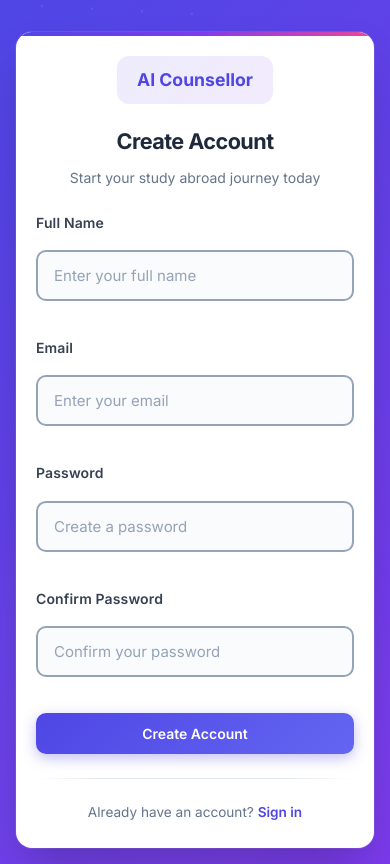
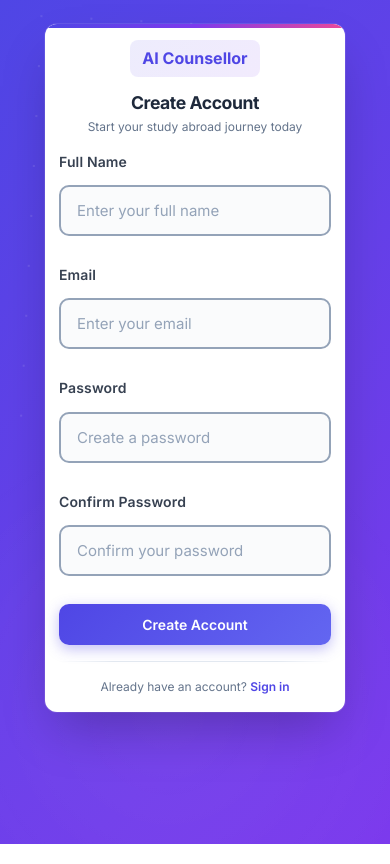
Before and after one commit to Kishan-kp-ai/study-abroad-platform, a React (Create React App) app in the folder frontend/: page /signup in a window 390 px wide. Built offline with nearby package versions, Linux system fonts and the light colour scheme; no server answers.

Commit message:
Fix React refresh 404 on Render

```diff
--- a/frontend/src/pages/Auth.css
+++ b/frontend/src/pages/Auth.css
@@ -57,7 +57,7 @@
 
 .auth-container {
   width: 100%;
-  max-width: 420px;
+  max-width: 360px;
   position: relative;
   z-index: 1;
 }
@@ -76,8 +76,8 @@
 
 .auth-card {
   background: white;
-  border-radius: 20px;
-  padding: 1.5rem;
+  border-radius: 14px;
+  padding: 1rem;
   box-shadow:
     0 25px 50px -12px rgba(0, 0, 0, 0.25),
     0 0 0 1px rgba(255, 255, 255, 0.1),
@@ -106,22 +106,22 @@
 
 .auth-header {
   text-align: center;
-  margin-bottom: 2rem;
+  margin-bottom: 0.875rem;
 }
 
 /* Logo with decorative element */
 .auth-logo {
-  font-size: 1.5rem;
+  font-size: 1.1rem;
   font-weight: 700;
   color: #4F46E5;
   display: inline-flex;
   align-items: center;
   justify-content: center;
-  margin-bottom: 1.5rem;
+  margin-bottom: 0.625rem;
   position: relative;
-  padding: 0.75rem 1.5rem;
+  padding: 0.4rem 0.875rem;
   background: linear-gradient(135deg, rgba(79, 70, 229, 0.1) 0%, rgba(124, 58, 237, 0.1) 100%);
-  border-radius: 12px;
+  border-radius: 8px;
   transition: all 0.3s ease;
 }
 
@@ -131,33 +131,33 @@
 }
 
 .auth-header h1 {
-  font-size: 1.75rem;
+  font-size: 1.2rem;
   color: #1e293b;
-  margin-bottom: 0.5rem;
+  margin-bottom: 0.125rem;
   font-weight: 700;
   letter-spacing: -0.025em;
 }
 
 .auth-header p {
   color: #64748b;
-  font-size: 0.95rem;
-  line-height: 1.5;
+  font-size: 0.8rem;
+  line-height: 1.3;
 }
 
 .auth-form {
   display: flex;
   flex-direction: column;
-  gap: 1.25rem;
+  gap: 0.625rem;
 }
 
 .form-group {
   display: flex;
   flex-direction: column;
-  gap: 0.5rem;
+  gap: 0.2rem;
 }
 
 .form-group label {
-  font-size: 0.875rem;
+  font-size: 0.75rem;
   font-weight: 600;
   color: #374151;
   letter-spacing: 0.01em;
@@ -166,10 +166,10 @@
 .form-group input,
 .form-group select,
 .form-group textarea {
-  padding: 0.875rem 1rem;
-  border: 2px solid #e2e8f0;
-  border-radius: 10px;
-  font-size: 1rem;
+  padding: 0.5rem 0.75rem;
+  border: 1.5px solid #e2e8f0;
+  border-radius: 6px;
+  font-size: 0.85rem;
   transition: all 0.25s ease;
   background: #f8fafc;
 }
@@ -202,10 +202,10 @@
 .btn-full {
   width: 100%;
   justify-content: center;
-  padding: 0.95rem;
-  font-size: 1rem;
+  padding: 0.55rem;
+  font-size: 0.85rem;
   font-weight: 600;
-  border-radius: 10px;
+  border-radius: 6px;
   background: linear-gradient(135deg, #4F46E5 0%, #7C3AED 100%);
   color: white;
   border: none;
@@ -266,8 +266,8 @@
 /* Footer with improved divider */
 .auth-footer {
   text-align: center;
-  margin-top: 1.75rem;
-  padding-top: 1.75rem;
+  margin-top: 0.875rem;
+  padding-top: 0.875rem;
   position: relative;
 }
 
@@ -284,7 +284,7 @@
 
 .auth-footer p {
   color: #64748b;
-  font-size: 0.95rem;
+  font-size: 0.8rem;
 }
 
 .auth-footer a {
@@ -318,98 +318,119 @@
 /* Responsive adjustments */
 @media (max-width: 768px) {
   .auth-page {
-    padding: 1.5rem;
+    padding: 1rem;
     align-items: flex-start;
-    padding-top: 3rem;
+    padding-top: 2rem;
   }
 
   .auth-container {
-    max-width: 100%;
+    max-width: 320px;
   }
 
   .auth-card {
-    padding: 1.75rem 1.5rem;
-    border-radius: 18px;
-  }
-
-  .signup-card {
-    padding: 1.25rem;
+    padding: 1.25rem 1rem;
+    border-radius: 14px;
   }
 
   .auth-header {
-    margin-bottom: 1.5rem;
+    margin-bottom: 1rem;
   }
 
   .auth-logo {
-    font-size: 1.25rem;
-    padding: 0.625rem 1.25rem;
-    margin-bottom: 1.25rem;
+    font-size: 1.1rem;
+    padding: 0.4rem 0.875rem;
+    margin-bottom: 0.75rem;
+  }
+
+  .auth-header h1 {
+    font-size: 1.2rem;
+  }
+
+  .auth-header p {
+    font-size: 0.8rem;
+  }
+
+  .auth-form {
+    gap: 0.75rem;
+  }
+
+  .form-group {
+    gap: 0.25rem;
+  }
+
+  .form-group label {
+    font-size: 0.75rem;
   }
 
   .form-group input,
   .form-group select,
   .form-group textarea {
-    padding: 0.75rem 0.875rem;
-    font-size: 0.9375rem;
+    padding: 0.6rem 0.75rem;
+    font-size: 0.85rem;
+    border-radius: 6px;
   }
 
   .btn-full {
-    padding: 0.875rem;
-    font-size: 0.9375rem;
+    padding: 0.65rem;
+    font-size: 0.85rem;
+    border-radius: 6px;
   }
 
   .auth-footer {
-    margin-top: 1.5rem;
-    padding-top: 1.5rem;
+    margin-top: 1rem;
+    padding-top: 1rem;
+  }
+
+  .auth-footer p {
+    font-size: 0.8rem;
   }
 }
 
 @media (max-width: 480px) {
   .auth-page {
-    padding: 1rem;
-    padding-top: 2rem;
+    padding: 0.75rem;
+    padding-top: 1.5rem;
+  }
+
+  .auth-container {
+    max-width: 300px;
   }
 
   .auth-card {
-    padding: 1.5rem 1.25rem;
-    border-radius: 16px;
-  }
-
-  .signup-card {
-    padding: 1rem;
+    padding: 1rem 0.875rem;
+    border-radius: 12px;
   }
 
   .auth-header h1 {
-    font-size: 1.35rem;
+    font-size: 1.1rem;
   }
 
   .auth-header p {
-    font-size: 0.875rem;
+    font-size: 0.75rem;
   }
 
   .auth-logo {
-    font-size: 1.1rem;
+    font-size: 1rem;
+    padding: 0.35rem 0.75rem;
   }
 
   .form-group label {
-    font-size: 0.8rem;
+    font-size: 0.7rem;
   }
 
   .form-group input,
   .form-group select,
   .form-group textarea {
-    padding: 0.7rem 0.75rem;
-    font-size: 0.875rem;
-    border-radius: 8px;
+    padding: 0.55rem 0.65rem;
+    font-size: 0.8rem;
   }
 
   .btn-full {
-    padding: 0.75rem;
-    font-size: 0.875rem;
-    border-radius: 8px;
+    padding: 0.6rem;
+    font-size: 0.8rem;
   }
 
   .auth-footer p {
-    font-size: 0.85rem;
+    font-size: 0.75rem;
   }
 }
--- a/frontend/src/pages/LiveUniversities.js
+++ b/frontend/src/pages/LiveUniversities.js
@@ -329,7 +329,40 @@ const LiveUniversities = () => {
 
   useEffect(() => {
     fetchExchangeRates();
+    loadInitialUniversities();
   }, []);
+
+  const loadInitialUniversities = async () => {
+    setLoading(true);
+    try {
+      const countries = ['Australia', 'Canada', 'France', 'Germany', 'Ireland'];
+      const allUniversities = [];
+
+      for (const country of countries) {
+        try {
+          const result = await liveUniversityApi.getByCountry(country);
+          if (result.data && result.data.length > 0) {
+            allUniversities.push(...result.data.slice(0, 10));
+          }
+        } catch (err) {
+          console.error(`Failed to load universities from ${country}:`, err);
+        }
+      }
+
+      if (allUniversities.length > 0) {
+        setUniversities(allUniversities);
+        setFetchInfo({
+          source: 'live-api',
+          fetchedAt: new Date().toISOString(),
+          count: allUniversities.length
+        });
+      }
+    } catch (err) {
+      console.error('Failed to load initial universities:', err);
+    } finally {
+      setLoading(false);
+    }
+  };
 
   const fetchExchangeRates = async () => {
     try {
--- a/frontend/src/pages/Onboarding.css
+++ b/frontend/src/pages/Onboarding.css
@@ -40,6 +40,40 @@
     opacity: 1;
     transform: scale(1);
   }
+}
+
+/* Progress Bar */
+.onboarding-progress {
+  display: flex;
+  align-items: center;
+  gap: 0.75rem;
+  padding: 0.75rem 1.5rem;
+  background: linear-gradient(135deg, #f0f9ff 0%, #e0f2fe 100%);
+  border-bottom: 1px solid #e2e8f0;
+}
+
+.progress-bar {
+  flex: 1;
+  height: 8px;
+  background: #e2e8f0;
+  border-radius: 4px;
+  overflow: hidden;
+}
+
+.progress-fill {
+  height: 100%;
+  background: linear-gradient(90deg, #4F46E5 0%, #7C3AED 100%);
+  border-radius: 4px;
+  transition: width 0.5s ease;
+}
+
+.progress-text {
+  font-size: 0.75rem;
+  font-weight: 600;
+  color: #4F46E5;
+  white-space: nowrap;
+  min-width: 75px;
+  text-align: right;
 }
 
 /* Header */
@@ -756,6 +790,19 @@
     font-size: 0.9rem;
   }
 
+  .onboarding-progress {
+    padding: 0.5rem 1rem;
+  }
+
+  .progress-bar {
+    height: 6px;
+  }
+
+  .progress-text {
+    font-size: 0.7rem;
+    min-width: 65px;
+  }
+
   .conversation-area {
     padding: 1rem;
     min-height: 220px;
--- a/frontend/src/pages/Onboarding.js
+++ b/frontend/src/pages/Onboarding.js
@@ -38,6 +38,28 @@ const Onboarding = () => {
 
   // Collected data accumulator
   const collectedDataRef = useRef({});
+
+  // Progress tracking - 5 main categories
+  const calculateProgress = () => {
+    const data = extractedData;
+    let completed = 0;
+    const totalSteps = 5;
+
+    // Step 1: Education Level
+    if (data.educationLevel || data.degree) completed++;
+    // Step 2: Field of Study / Major
+    if (data.fieldOfStudy || data.major || data.intendedDegree) completed++;
+    // Step 3: Preferred Countries
+    if (data.preferredCountries && data.preferredCountries.length > 0) completed++;
+    // Step 4: Budget
+    if (data.budgetMin || data.budgetMax) completed++;
+    // Step 5: Exams Status
+    if (data.ieltsStatus || data.greStatus || data.toeflStatus) completed++;
+
+    return Math.round((completed / totalSteps) * 100);
+  };
+
+  const progress = calculateProgress();
 
   // Ref to hold latest handleUserInput to avoid stale closure
   const handleUserInputRef = useRef(null);
@@ -457,7 +479,6 @@ const Onboarding = () => {
         <div className="onboarding-header">
           <div className="header-content">
             <h1>🎓 Onboarding AI</h1>
-            <p>Let's set up your study abroad profile</p>
           </div>
           <div className="header-actions">
             <button
@@ -476,6 +497,19 @@ const Onboarding = () => {
             </button>
           </div>
         </div>
+
+        {/* Progress Bar */}
+        {conversationReady && (
+          <div className="onboarding-progress">
+            <div className="progress-bar">
+              <div
+                className="progress-fill"
+                style={{ width: `${progress}%` }}
+              />
+            </div>
+            <span className="progress-text">{progress}% Complete</span>
+          </div>
+        )}
 
         {/* Conversation */}
         <div className="conversation-area">
```
Also changed, not shown: 1 other file (tests, documents, lock files or other folders).
